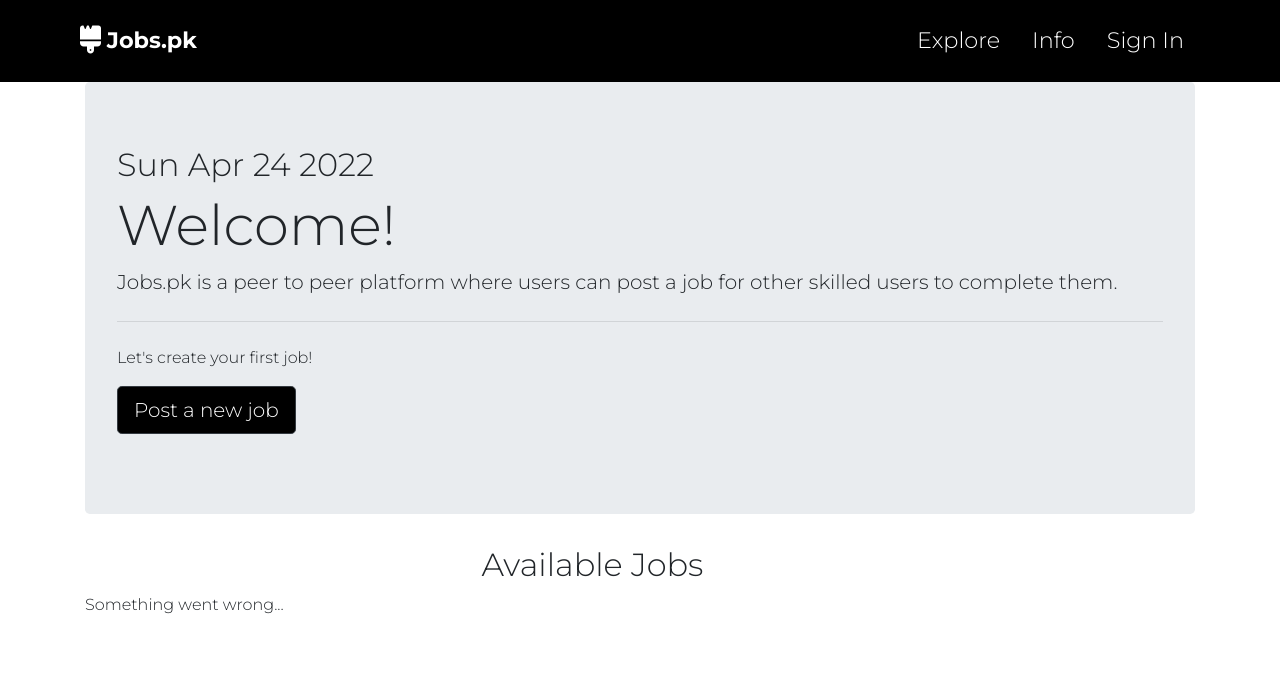
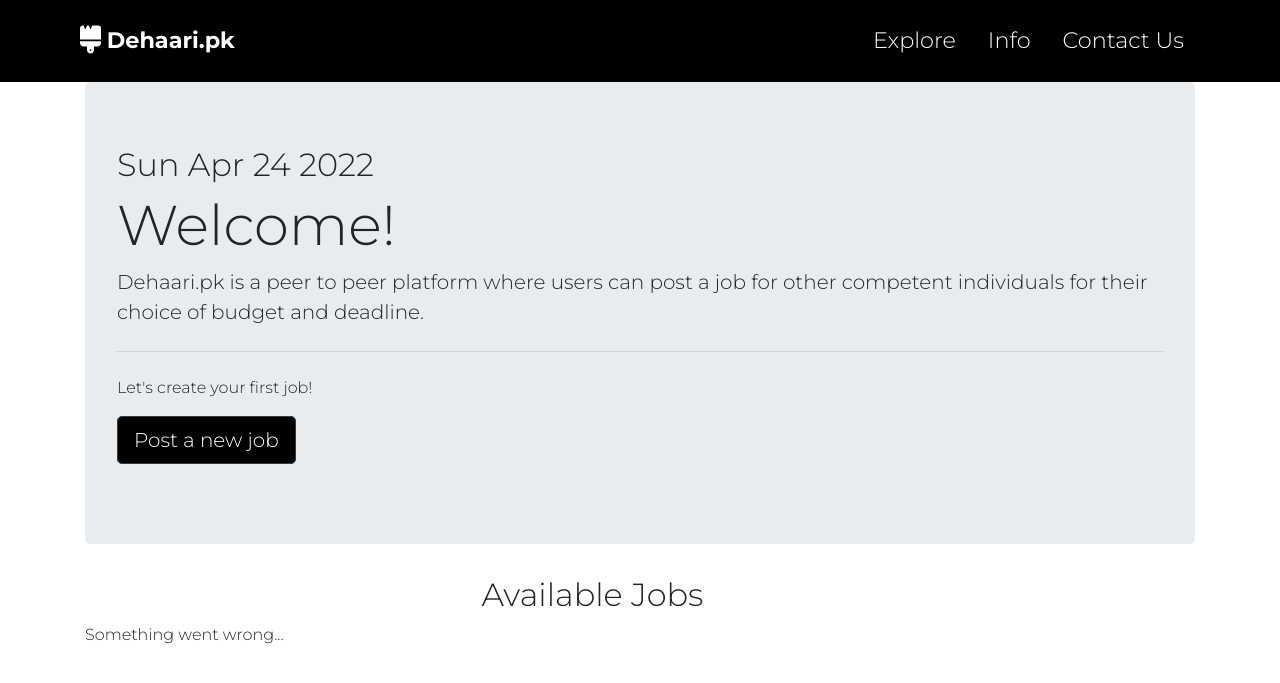
Before and after one commit to abdi-z/CSC336-Web-Technologies-Assignment-3, a PHP site: page / in a window 1280 px wide. Shown: the top 683 px of the page. Run offline with PHP 8.4, Linux system fonts and the light colour scheme; some libraries are stand-ins or nearby versions.

Commit message:
tweaked few changes

```diff
--- a/index.html
+++ b/index.html
@@ -1,7 +1,7 @@
 <!DOCTYPE html>
 <html lang="en">
   <head>
-    <title>Jobs.pk</title>
+    <title>Dehaari.pk</title>
     <!-- Required meta tags -->
     <meta charset="utf-8" />
     <meta
@@ -16,13 +16,22 @@
       integrity="sha384-ggOyR0iXCbMQv3Xipma34MD+dH/1fQ784/j6cY/iJTQUOhcWr7x9JvoRxT2MZw1T"
       crossorigin="anonymous"
     />
-    <script src="https://kit.fontawesome.com/5a160da91a.js" crossorigin="anonymous"></script>
-    <link rel="preconnect" href="https://fonts.googleapis.com">
-<link rel="preconnect" href="https://fonts.gstatic.com" crossorigin>
-<link href="https://fonts.googleapis.com/css2?family=Montserrat:wght@300&display=swap" rel="stylesheet">
-<link rel="preconnect" href="https://fonts.googleapis.com">
-<link rel="preconnect" href="https://fonts.gstatic.com" crossorigin>
-<link href="https://fonts.googleapis.com/css2?family=Montserrat:wght@700&display=swap" rel="stylesheet">
+    <script
+      src="https://kit.fontawesome.com/5a160da91a.js"
+      crossorigin="anonymous"
+    ></script>
+    <link rel="preconnect" href="https://fonts.googleapis.com" />
+    <link rel="preconnect" href="https://fonts.gstatic.com" crossorigin />
+    <link
+      href="https://fonts.googleapis.com/css2?family=Montserrat:wght@300&display=swap"
+      rel="stylesheet"
+    />
+    <link rel="preconnect" href="https://fonts.googleapis.com" />
+    <link rel="preconnect" href="https://fonts.gstatic.com" crossorigin />
+    <link
+      href="https://fonts.googleapis.com/css2?family=Montserrat:wght@700&display=swap"
+      rel="stylesheet"
+    />
   </head>
   <body>
     <!-- Optional JavaScript -->
@@ -47,14 +56,23 @@
       <div class="row">
         <div class="col-md-6">
           <i class="fa-solid fa-brush fa-lg"></i>
-          <a href="index.html" style="text-decoration:none; color:white"><b>Jobs.pk</b></a>
-
+          <a href="index.html" style="text-decoration: none; color: white"
+            ><b>Dehaari.pk</b></a
+          >
         </div>
         <div class="col-md-6">
           <ul class="flexiR">
-            <li>Explore</li>
-            <li>Info</li>
-            <li>Sign In</li>
+            <li>
+              <a style="text-decoration: none; color:white" href="https://github.com/mishaosipovprodigy2" target="_none"
+                >Explore</a
+              >
+            </li>
+            <li><a style="text-decoration: none; color:white" href="https://github.com/mishaosipovprodigy2" target="_none"
+              >Info</a
+            ></li>
+            <li><a style="text-decoration: none; color:white" href="https://github.com/mishaosipovprodigy2" target="_none"
+              >Contact Us</a
+            ></li>
           </ul>
         </div>
       </div>
@@ -64,8 +82,11 @@
       <div class="jumbotron">
         <h2 class="display-5"></h2>
         <h1 class="display-4">Welcome!</h1>
-        <p class="lead">Jobs.pk is a peer to peer platform where users can post a job for other skilled users to complete them.</p>
-        <hr class="my-4">
+        <p class="lead">
+          Dehaari.pk is a peer to peer platform where users can post a job for
+          other competent individuals for their choice of budget and deadline.
+        </p>
+        <hr class="my-4" />
         <p>Let's create your first job!</p>
         <p class="lead">
           <button
@@ -79,10 +100,11 @@
         </p>
       </div>
       <div class="row">
-        <div class="col-11 text-center font-weight-bold"><h2> Available Jobs</h2></div>
+        <div class="col-11 text-center font-weight-bold">
+          <h2>Available Jobs</h2>
+        </div>
       </div>
       <!-- Button trigger modal -->
-
 
       <!-- Modal -->
       <div
@@ -107,7 +129,8 @@
               </button>
             </div>
             <div class="modal-body">
-              Fill the following fields so that we can find the most suitable laborer for you.
+              Fill the following fields so that we can find the most suitable
+              laborer for you.
               <div class="form-group">
                 <label for="type">Type</label>
                 <input
@@ -165,7 +188,6 @@
               >
                 Close
               </button>
-
             </div>
           </div>
         </div>
@@ -240,7 +262,7 @@
               </div>
             </div>
             <div class="modal-footer">
-              <button id="updateSave" class="btn btn-primary">Update</button>
+              <button id="updateSave" class="btn btn-primary" style="background-color:black">Update</button>
               <button
                 type="button"
                 class="btn btn-secondary"
--- a/index.js
+++ b/index.js
@@ -3,7 +3,7 @@ $(document).ready(() => {
   let d = new Date();
   $(".display-5").prepend(d.toDateString());
   $("#jobs").on("click", ".btn-danger", handleDelete);
-  $("#jobs").on("click", ".btn-warning", handleUpdate);
+  $("#jobs").on("click", ".btn-secondary", handleUpdate);
   $("#addBtn").on("click", addJob);
   $("#updateSave").click(() => {
     var id = $("#updateId").val();
@@ -84,8 +84,8 @@ function loadJobs() {
       var jobs = $("#jobs");
       jobs.empty();
       for (var i = 0; i < res.length; i++) {
-        jobs.append(`<div class="compJ border border-dark p-2 m-4" data-id=${res[i]._id}><h2><b>${res[i].type}</b></h2>
-        <div class="flexi"><h4><i>${res[i].budget}</i></h4>
+        jobs.append(`<div class="compJ bord p-2 m-4" data-id=${res[i]._id}><h3><b>${res[i].type}</b></h3>
+        <div class="flexi"><h5>Est.Budget: Rs <i>${res[i].budget}</i></h5>
         <div>
         <button class="btn btn-secondary">Edit</button>
 
@@ -94,7 +94,7 @@ function loadJobs() {
 
         </div>
 
-        <h3>Details:</h3>
+        <h5>Details:</h5>
         <p>${res[i].description}</p>
         </div>`);
       }
--- a/style.css
+++ b/style.css
@@ -1,21 +1,28 @@
 body {
-  font-family: 'Montserrat', sans-serif;
+  font-family: "Montserrat", sans-serif;
   background-color: white;
 }
 
-.logo{
-  font-family: 'Montserrat', sans-serif;
+.logo {
+  font-family: "Montserrat", sans-serif;
+  transition: transform 0.2s;
 }
-.custBlckBtn{
+.logo:hover {
+  -ms-transform: scale(1.001); /* IE 9 */
+  -webkit-transform: scale(1.001); /* Safari 3-8 */
+  transform: scale(1.001);
+}
+
+.custBlckBtn {
   background-color: black;
-  color:white
+  color: white;
 }
 .flexi {
   display: flex;
   flex-direction: row;
   justify-content: space-between;
 }
-.navbr{
+.navbr {
   background-color: black;
   color: white;
   padding: 0.5rem;
@@ -24,15 +31,15 @@ body {
   padding-left: 5rem;
   padding-right: 5rem;
 }
-.flexiR{
+.flexiR {
   display: flex;
   flex-direction: row;
-  justify-content:right;
+  justify-content: right;
   list-style: none;
 }
 
 .flexiR li {
-  padding-left:1rem;
+  padding-left: 1rem;
   padding-right: 1rem;
 }
 .compJ {
@@ -42,3 +49,13 @@ body {
 .compJ h4 ,h3,p {
   color: #66fcf1;
 } */
+.bord {
+  border-style: solid;
+  transition: transform 0.2s;
+}
+
+.bord:hover {
+  -ms-transform: scale(1.1); /* IE 9 */
+  -webkit-transform: scale(1.1); /* Safari 3-8 */
+  transform: scale(1.1);
+}
```
Lines whose indentation alone changed are shown as unchanged.
